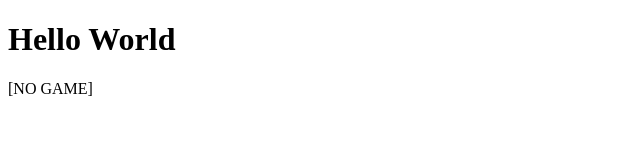
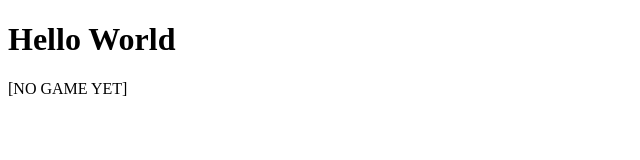
Before and after one commit to BosbesballonGames/BosbesballonGames.github.io, a plain HTML site: page index.html in a window 1280 px wide. Shown: the full height of the page, 0-640 px from the left. Drawn offline with Linux system fonts and the light colour scheme.

Commit message:
Small Update

```diff
--- a/index.html
+++ b/index.html
@@ -2,6 +2,6 @@
 <html>
 <body>
 <h1>Hello World</h1>
-<p>[NO GAME]</p>
+<p>[NO GAME YET]</p>
 </body>
 </html>
```
